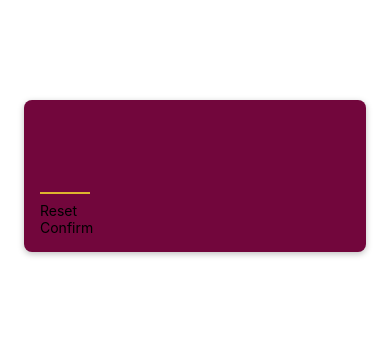
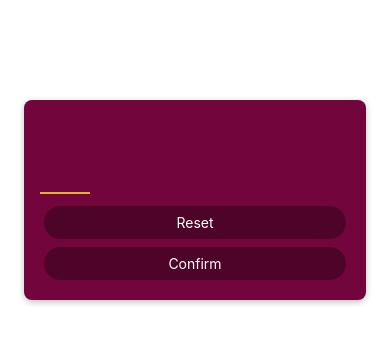
Before and after one commit to NiramayThaker/react-native, a React Native app in the folder 02-number-game/NumberGame/: screen / in a window 390 px wide. Shown: the top 344 px of the page. Built offline with nearby package versions, Linux system fonts and the light colour scheme.

Commit message:
Conditional button styling

```diff
--- a/02-number-game/NumberGame/components/PrimaryButton.js
+++ b/02-number-game/NumberGame/components/PrimaryButton.js
@@ -1,14 +1,51 @@
-import React, { Children } from 'react';
-import { View, Text } from 'react-native';
+import { View, Text, Pressable, StyleSheet } from 'react-native';
 
-function PrimaryButton({children}) {
+function PrimaryButton({ children }) {
+
+    function pressHandler() {
+        console.log('Pressed !');
+    }
+
   return (
-    <View>
-        <Text>
-            {children}
-        </Text>
+    <View style={styles.buttonOuterContainer}>
+        <Pressable
+            style={({pressed}) =>
+                pressed
+                    ? [styles.buttonInnerContainer, pressed]
+                    : styles.buttonInnerContainer}
+            onPress={pressHandler}
+            android_ripple={{color: '#640233'}}
+        >
+            <Text style={styles.buttonText}>
+                {children}
+            </Text>
+        </Pressable>
     </View>
   )
 }
 
 export default PrimaryButton
+
+const styles = StyleSheet.create({
+    buttonOuterContainer: {
+        borderRadius: 28,
+        margin: 4,
+        overflow: 'hidden',
+    },
+
+    buttonInnerContainer: {
+        backgroundColor: '#4e0329',
+        paddingVertical: 8,
+        paddingHorizontal: 16,
+        elevation: 2,
+    },
+
+    buttonText: {
+        color: 'white',
+        textAlign: 'center'
+    },
+
+    pressed: {
+        opacity: 0.75,
+    }
+})
```
